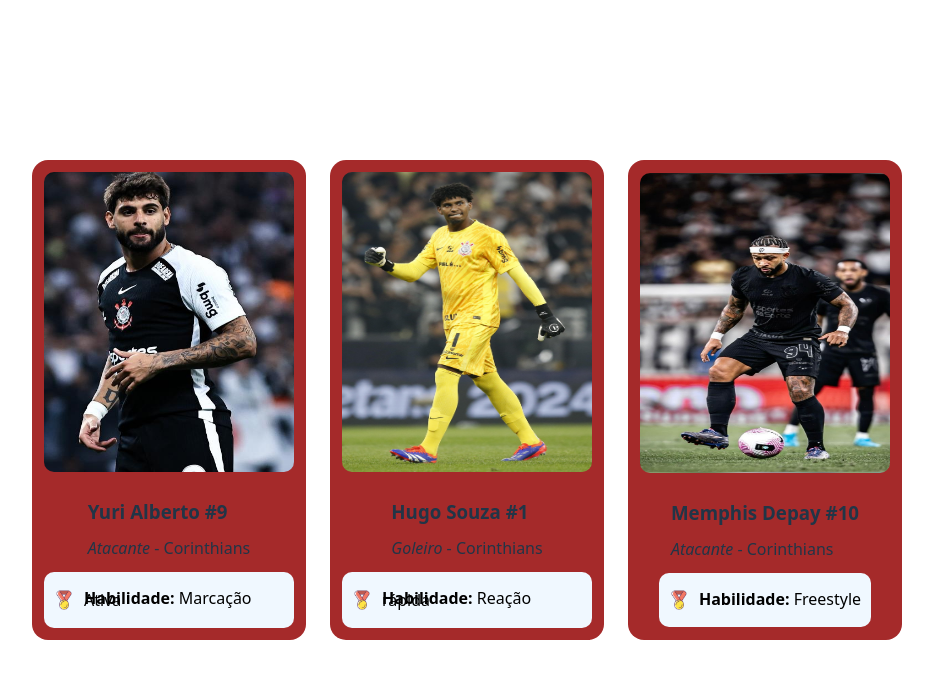
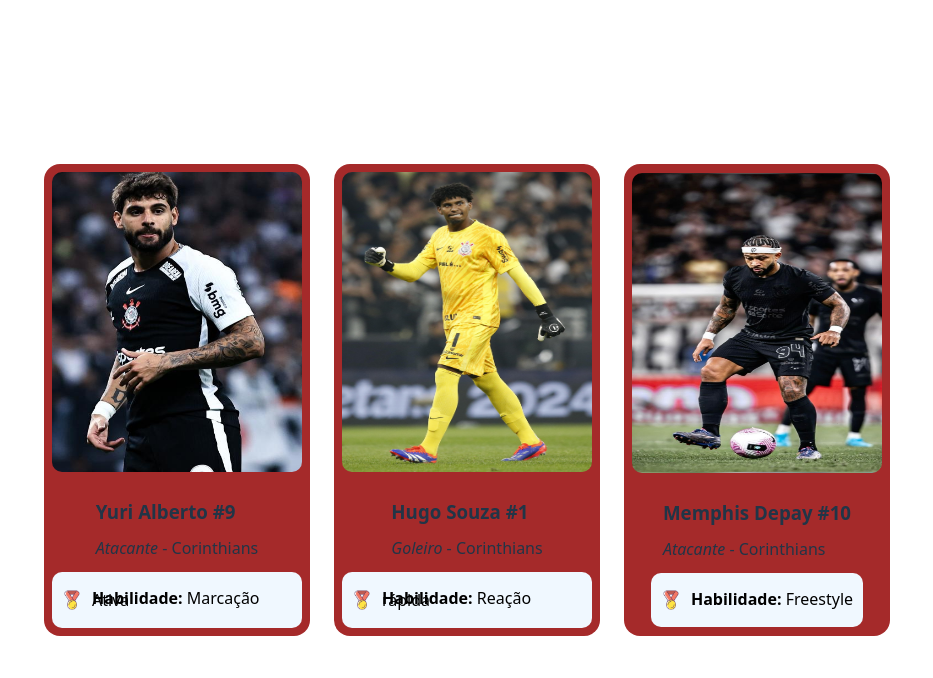
Before and after one commit to anselmosz/futcards, a React (Vite) app: page / in a window 1280 px wide. Shown: the top 678 px of the page, without its empty margins (173-1106 px from the left). Built offline with nearby package versions, Linux system fonts and the light colour scheme.

Commit message:
update app.css

```diff
--- a/src/App.css
+++ b/src/App.css
@@ -11,7 +11,7 @@
   align-items: center;
   justify-content: center;
   background-color: brown;
-  padding: 12px;
+  padding: 8px;
   border-radius: 16px;
   width: 250px;
 }
```
